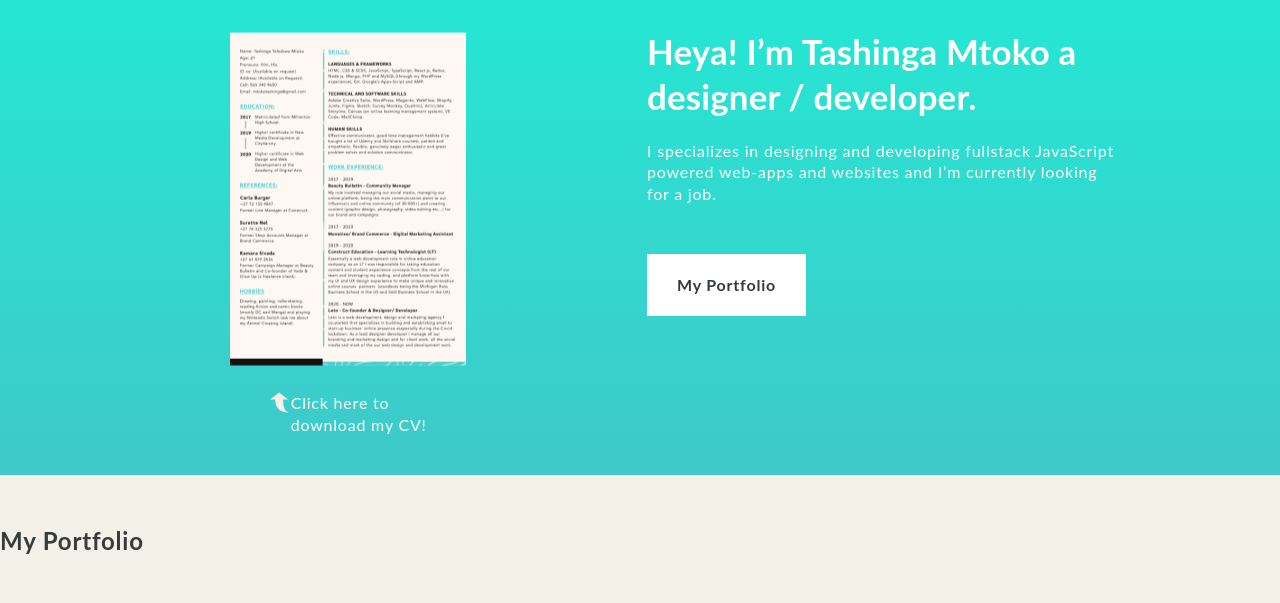
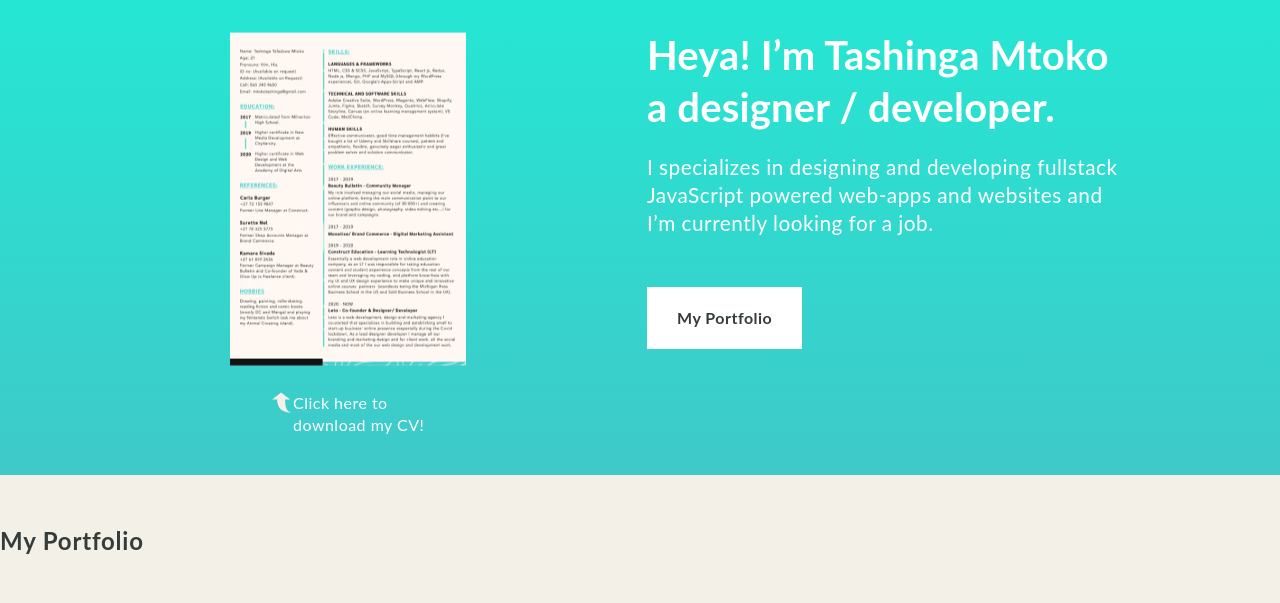
Before and after one commit to tasmto/tasmto, a website built with Parcel: page src/index.html in a window 1280 px wide. Shown: the part 121-724 px from the top of the page. Built offline with nearby package versions, Linux system fonts and the light colour scheme; grey boxes are pictures that could not be loaded.

Commit message:
made text in hero bigger

```diff
--- a/src/scss/base/_typography.scss
+++ b/src/scss/base/_typography.scss
@@ -13,7 +13,7 @@ body {
 }
 
 h1 {
-    font-size: 1.75rem;
+    font-size: 2.5rem;
     letter-spacing: 0.01rem;
     line-height: 130%;
     font-weight: 700;
@@ -42,15 +42,15 @@ p,
 a {
     font-size: 1rem;
     line-height: 135%;
-    letter-spacing: 0.05rem;
+    letter-spacing: 0.03rem;
     font-weight: normal;
 
-    &.small > .small {
+    &.small, > .small {
         font-size: 0.875rem;
     }
 
-    &.big > .big {
-        font-size: 1.125rem;
+    &.big, > .big {
+        font-size: 1.3rem;
     }
 }
 
@@ -65,13 +65,13 @@ a {
 
 @include for-tablets {
     h1 {
-        font-size: 1.9rem;
+        font-size: 2.3rem;
     }
 }
 
 // DESKTOP/ LAPTOPS
 @include for-laptops {
     h1 {
-        font-size: 2.18rem;
+        font-size: 2.5rem;
     }
 }
```
Also changed, not shown: 2 other files.
